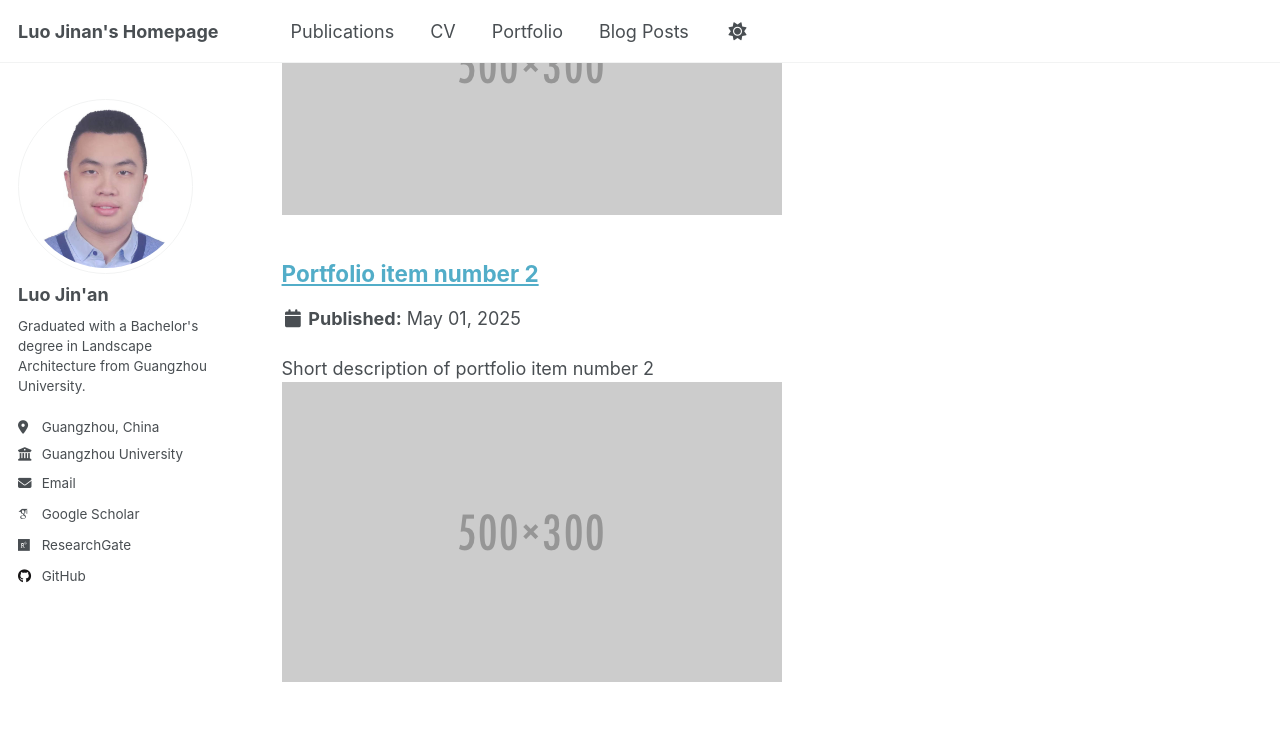
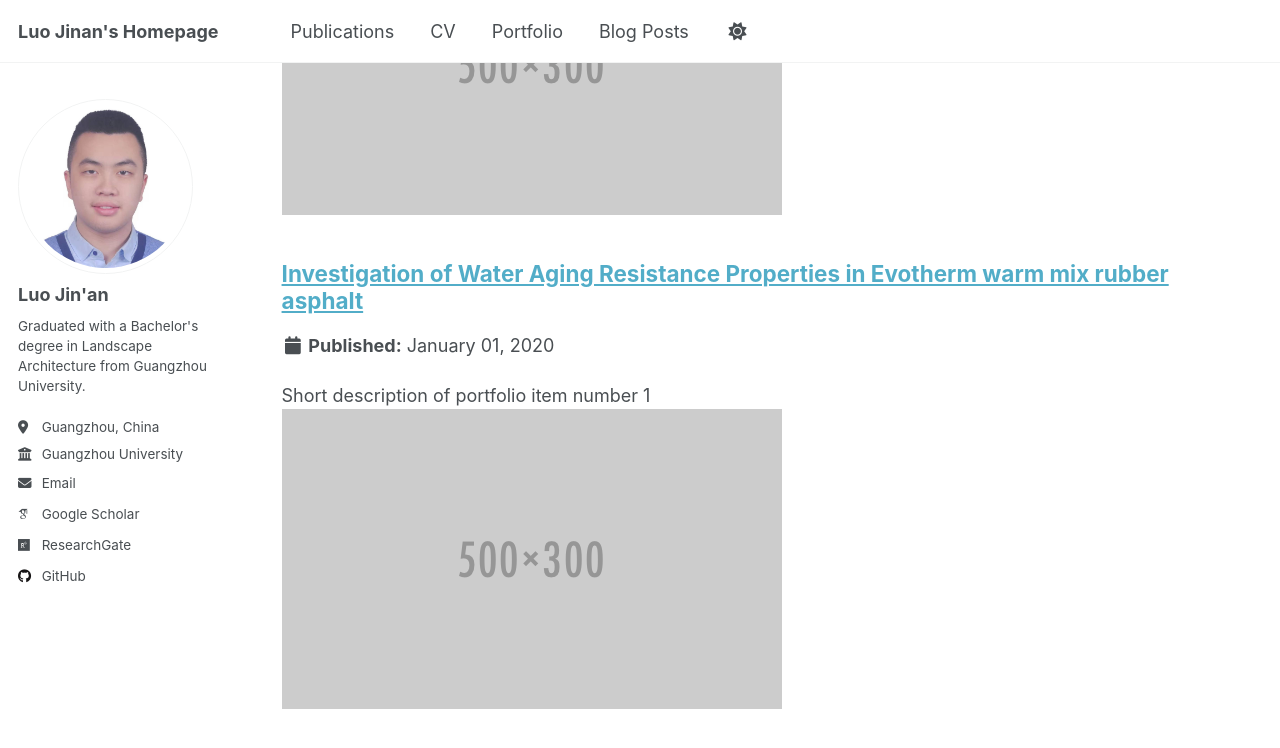
Before and after one commit to SparkeyLock/sparkeylock.github.io, a Jekyll site: the page built from _pages/portfolio.md, in a window 1280 px wide and 900 px high, scrolled down 380 px. Shown: the top 748 px of the window. Built offline with Jekyll 4.4.1, drawn with Linux system fonts in a browser that asks for light colours; some web fonts are replaced.

Commit message:
Update 0.0.4

```diff
--- a/_pages/portfolio.html
+++ b/_pages/portfolio.md
@@ -7,7 +7,7 @@ author_profile: true
 
 {% include base_path %}
 
-
-{% for post in site.portfolio %}
+{% assign sorted_portfolio = site.portfolio | sort: 'date' | reverse %}
+{% for post in sorted_portfolio %}
   {% include archive-single.html %}
 {% endfor %}
--- a/_portfolio/portfolio-1.md
+++ b/_portfolio/portfolio-1.md
@@ -1,5 +1,6 @@
 ---
-title: "Portfolio item number 1"
+title: "Investigation of Water Aging Resistance Properties in Evotherm warm mix rubber asphalt"
+date: 2020-01-01
 excerpt: "Short description of portfolio item number 1<br/><img src='/images/500x300.png'>"
 collection: portfolio
 ---
--- a/_portfolio/portfolio-2.html
+++ b/_portfolio/portfolio-2.md
@@ -1,6 +1,6 @@
 ---
-title: "Portfolio item number 2"
-excerpt: "Short description of portfolio item number 2 <br/><img src='/images/500x300.png'>"
+title: "Portfolio item number 1"
+excerpt: "Short description of portfolio item number 1<br/><img src='/images/500x300.png'>"
 collection: portfolio
 ---
 
```
Also changed, not shown: _pages/cv.md (+4 -4 lines), _drafts/post-draft.md (line endings or trailing spaces).
